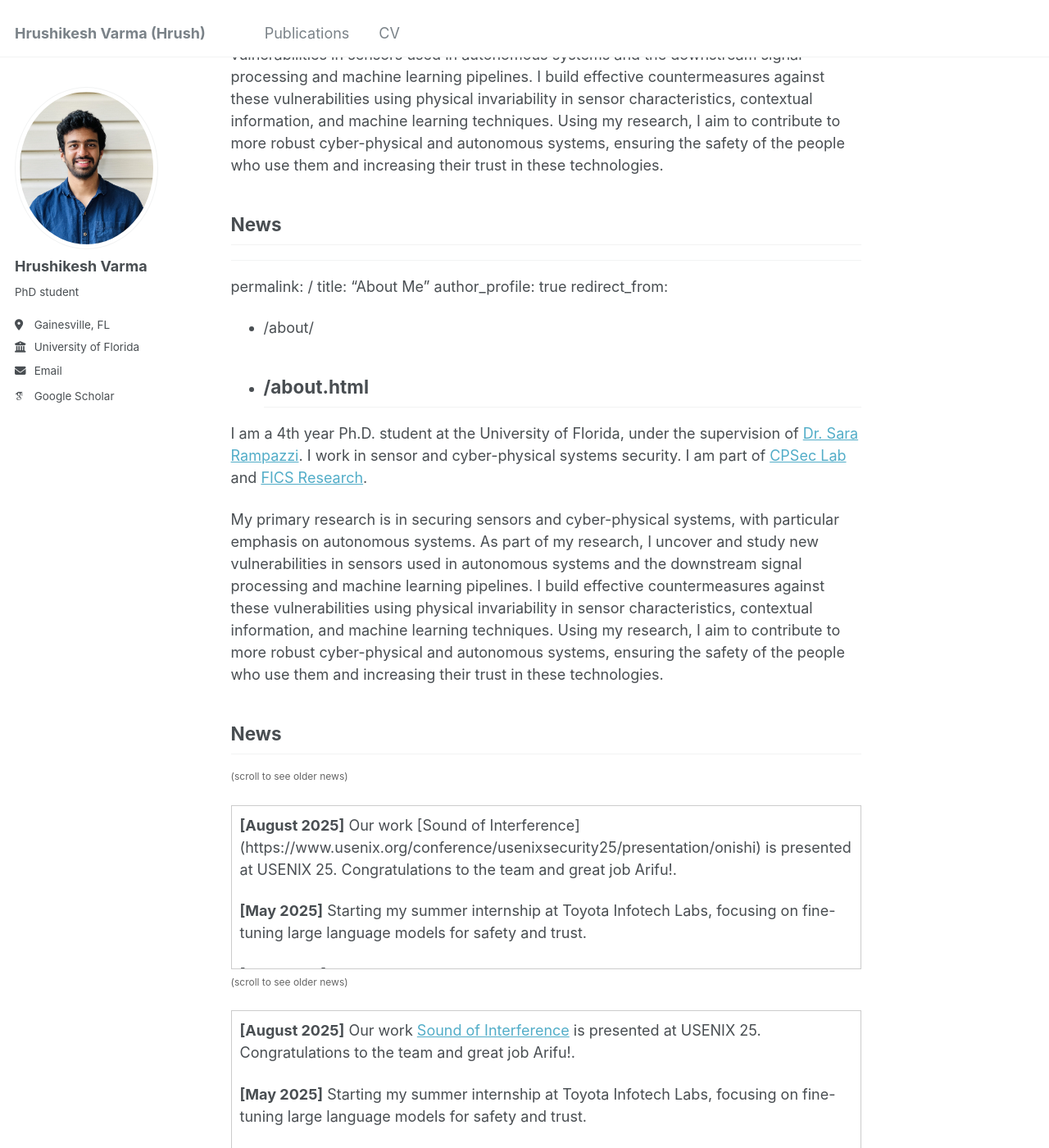
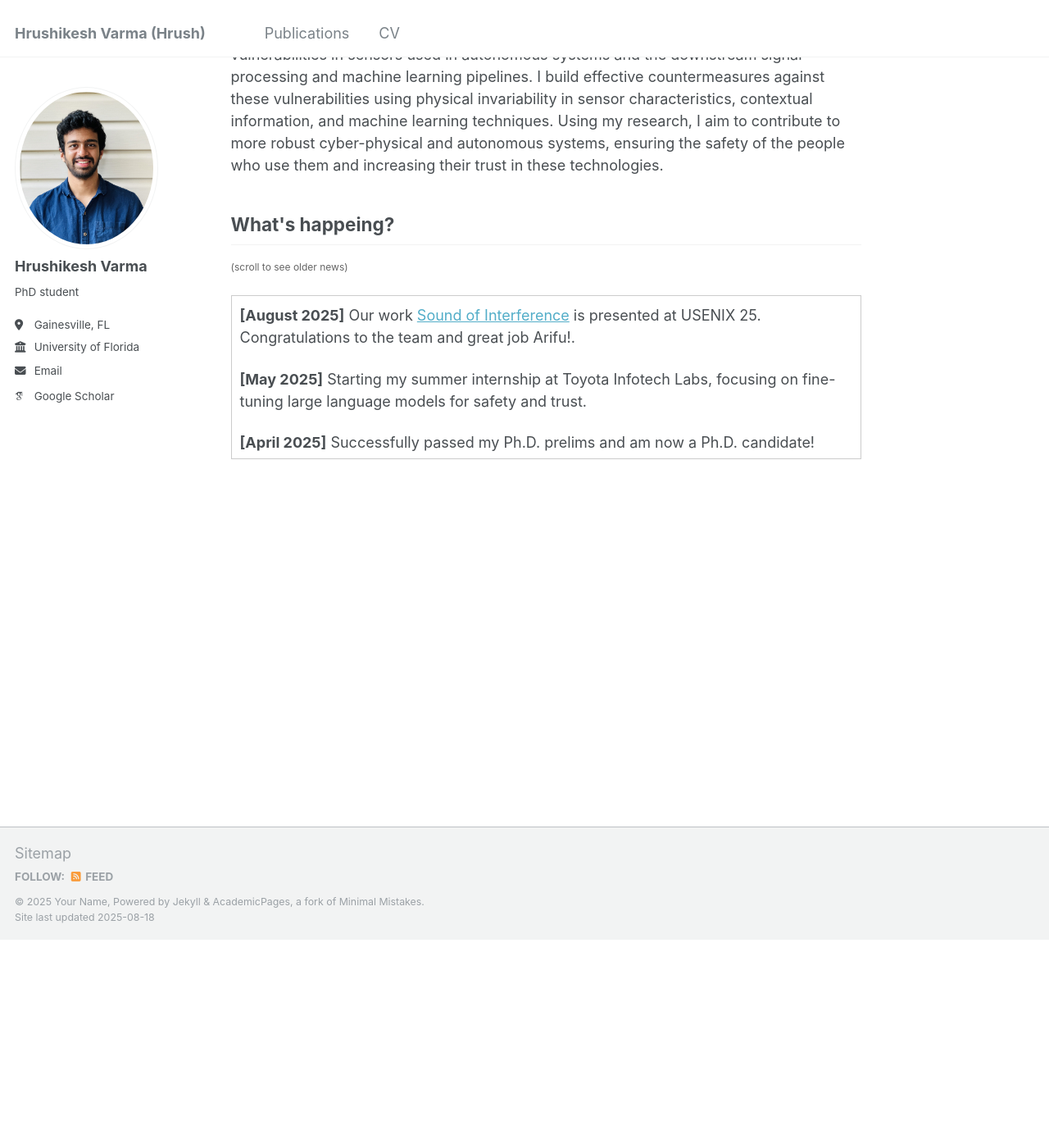
Before and after one commit to hrushivb/hrush, a Jekyll site: the page built from _pages/about.md, in a window 1280 px wide and 1400 px high, scrolled down 254 px. Shown: the whole window at 82% size. Built offline with Jekyll 4.4.1, drawn with Linux system fonts in a browser that asks for light colours; some web fonts are replaced.

Commit message:
Update about.md

```diff
--- a/_pages/about.md
+++ b/_pages/about.md
@@ -13,41 +13,7 @@ My primary research is in securing sensors and cyber-physical systems, with part
 
 
 
-<h2 id="news">News</h2>---
-permalink: /
-title: "About Me"
-author_profile: true
-redirect_from:
-  - /about/
-  - /about.html
----
-
-I am a 4th year Ph.D. student at the University of Florida, under the supervision of [Dr. Sara Rampazzi](https://sararampazzi.com/). I work in sensor and cyber-physical systems security. I am part of [CPSec Lab](https://sararampazzi.com/CPSecLab.html) and [FICS Research](https://fics.institute.ufl.edu/).
-
-My primary research is in securing sensors and cyber-physical systems, with particular emphasis on autonomous systems. As part of my research, I uncover and study new vulnerabilities in sensors used in autonomous systems and the downstream signal processing and machine learning pipelines. I build effective countermeasures against these vulnerabilities using physical invariability in sensor characteristics, contextual information, and machine learning techniques. Using my research, I aim to contribute to more robust cyber-physical and autonomous systems, ensuring the safety of the people who use them and increasing their trust in these technologies.
-
-
-
-<h2 id="news">News</h2>
-<p><span style="font-size: 12px; color: #666666;">(scroll to see older news)</span></p>
-<div style="max-height: 200px; overflow-y: auto; border: 1px solid #ccc; padding: 10px;">
-
-<p><strong>[August 2025]</strong> Our work [Sound of Interference](https://www.usenix.org/conference/usenixsecurity25/presentation/onishi) is presented at USENIX 25. Congratulations to the team and great job Arifu!.</p>
-
-<p><strong>[May 2025]</strong> Starting my summer internship at Toyota Infotech Labs, focusing on fine-tuning large language models for safety and trust.</p>
-
-<p><strong>[April 2025]</strong> Successfully passed my Ph.D. prelims and am now a Ph.D. candidate! Thankful to my advisor, committe, and collaborators for their support.</p>
-
-<p><strong>[March 2025]</strong> Grateful to be awarded the Gartner Group Graduate Fellowship by UF CISE Department.</p>
-
-<p><strong>[Feb 2025]</strong> I will be serving as the program committe member for VehicleSec 25 (Co-located with USENIX). Please consider submitting</p>
-
-<p><strong>[Jan 2025]</strong> Our demonstrating a novel elecromagnetic side-channel on digital microphones was accepted to USENIX 2025. Congratulations to the team!!</p>
-
-<p><strong>[Nov 2024]</strong> Our paper [Invisible Reflections](https://www.ndss-symposium.org/ndss-paper/invisible-reflections-leveraging-infrared-laser-reflections-to-target-traffic-sign-perception/) was selected as the Applied Research Competition Finalist at CSAW '24 (Top 7%).</p></div>
-
-
-
+<h2 id="news">What's happeing?</h2>
 <p><span style="font-size: 12px; color: #666666;">(scroll to see older news)</span></p>
 <div style="max-height: 200px; overflow-y: auto; border: 1px solid #ccc; padding: 10px;">
 
```
